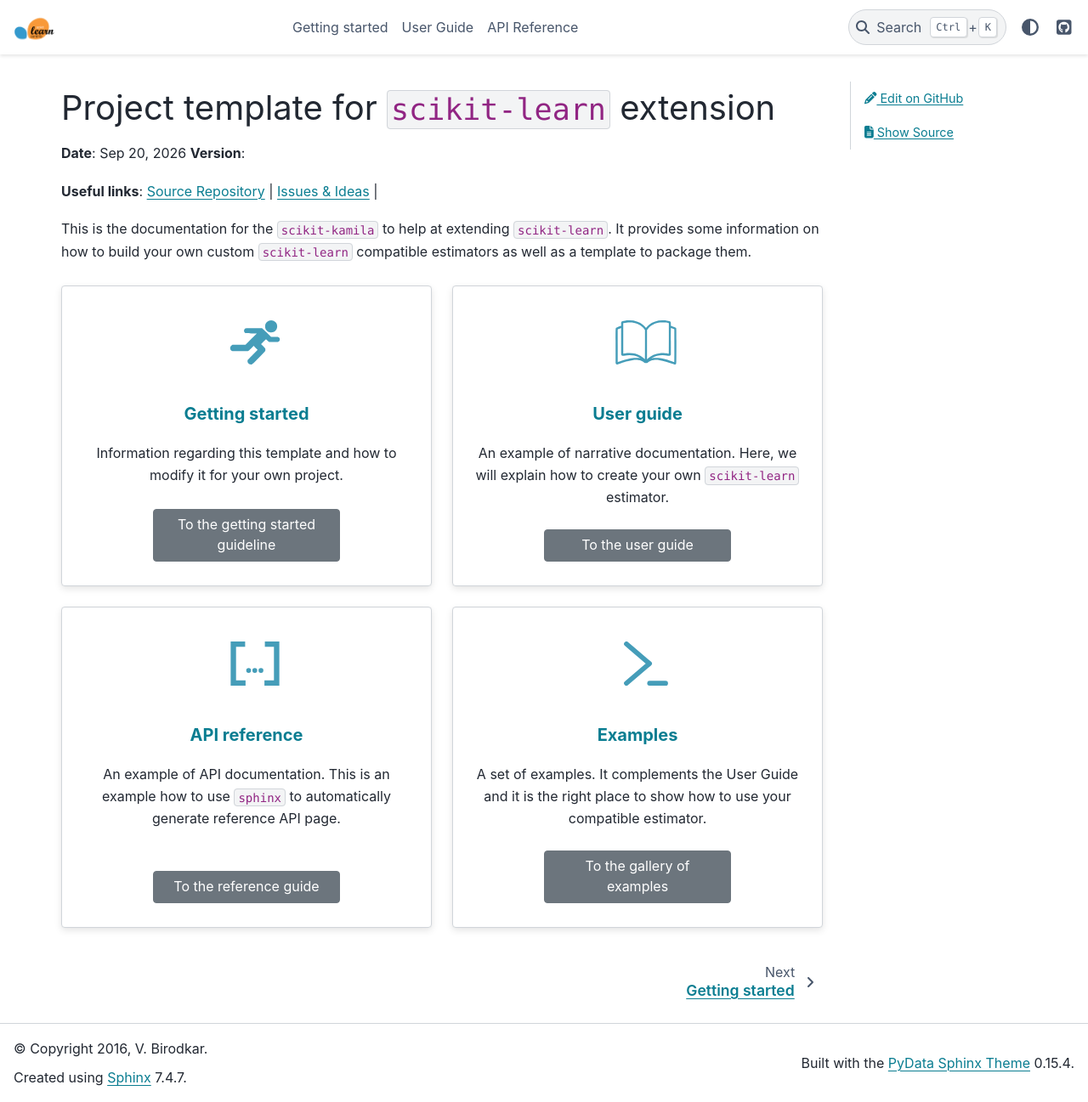
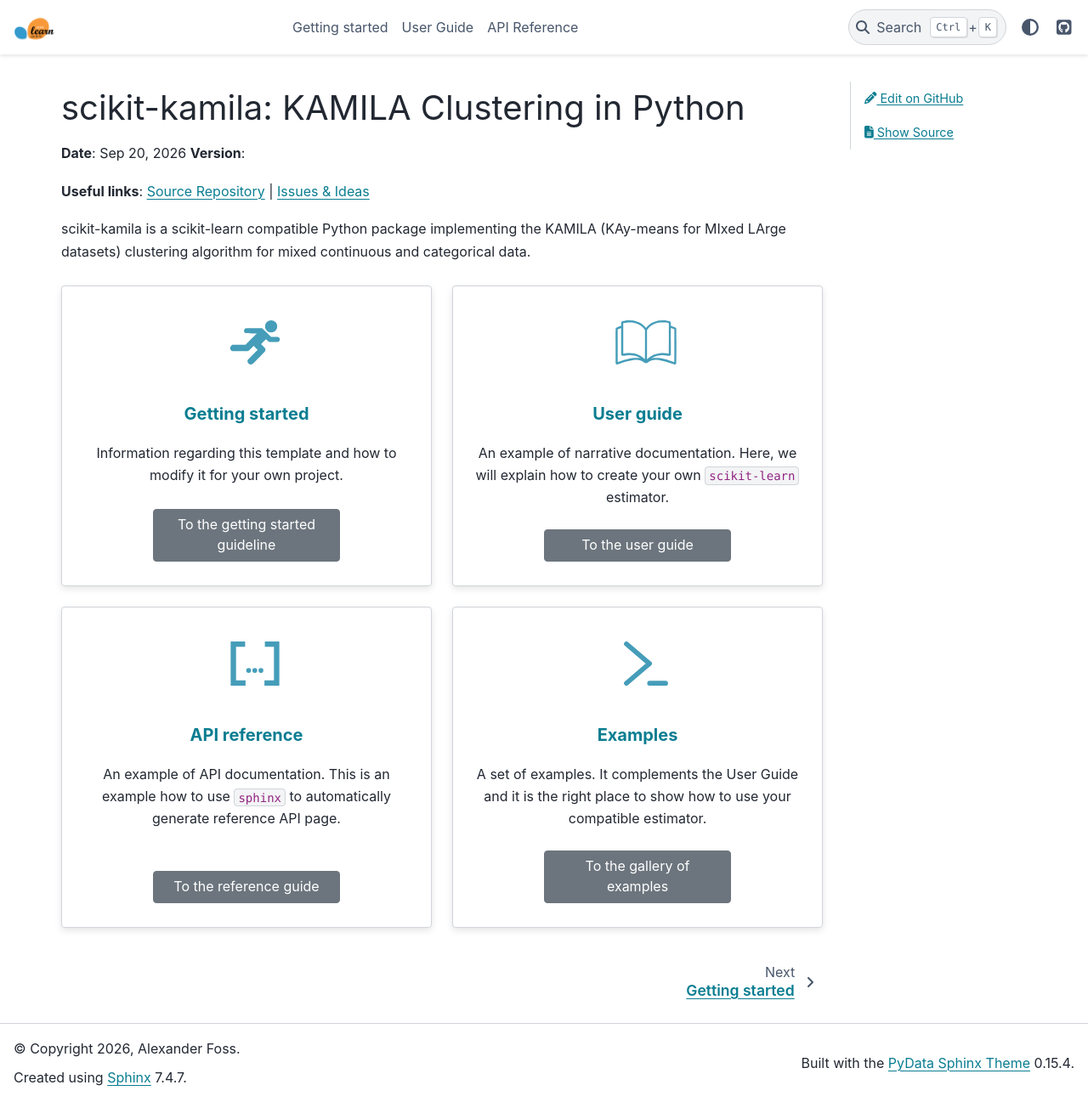
Before and after one commit to ahfoss/scikit-kamila, a Sphinx documentation site: the page built from doc/index.rst, in a window 1280 px wide and 1297 px high. Shown: the whole window at 85% size. Built offline with Sphinx 7.4.7 and the PyData theme 0.15.4, drawn with Linux system fonts in a browser that asks for light colours; pages that are not in the unit, such as notebooks, are missing from menus.

Commit message:
docs: customize template documentation for scikit-kamila and KAMILA

```diff
--- a/doc/conf.py
+++ b/doc/conf.py
@@ -10,9 +10,9 @@
 # https://www.sphinx-doc.org/en/master/usage/configuration.html#project-information
 from importlib.metadata import version as get_version
 
-project = "Scikit-learn Project Template"
-copyright = "2016, V. Birodkar"
-author = "V. Birodkar"
+project = "scikit-kamila"
+copyright = "2026, Alexander Foss"
+author = "Alexander Foss"
 release = get_version('kamila')
 version = ".".join(release.split(".")[:3])
 
--- a/doc/index.rst
+++ b/doc/index.rst
@@ -5,19 +5,19 @@
 
 :notoc:
 
-#############################################
-Project template for `scikit-learn` extension
-#############################################
+###########################################
+scikit-kamila: KAMILA Clustering in Python
+###########################################
 
 **Date**: |today| **Version**: |version|
 
 **Useful links**:
 `Source Repository <https://github.com/ahfoss/scikit-kamila>`__ |
-`Issues & Ideas <https://github.com/ahfoss/scikit-kamilak/issues>`__ |
+`Issues & Ideas <https://github.com/ahfoss/scikit-kamila/issues>`__
 
-This is the documentation for the `scikit-kamila` to help at extending
-`scikit-learn`. It provides some information on how to build your own custom
-`scikit-learn` compatible estimators as well as a template to package them.
+scikit-kamila is a scikit-learn compatible Python package implementing the
+KAMILA (KAy-means for MIxed LArge datasets) clustering algorithm for mixed continuous
+and categorical data.
 
 
 .. grid:: 1 2 2 2
```
Also changed, not shown: README.md (+22 -13 lines), doc/api.rst (+5 -23 lines), 1 other file.
